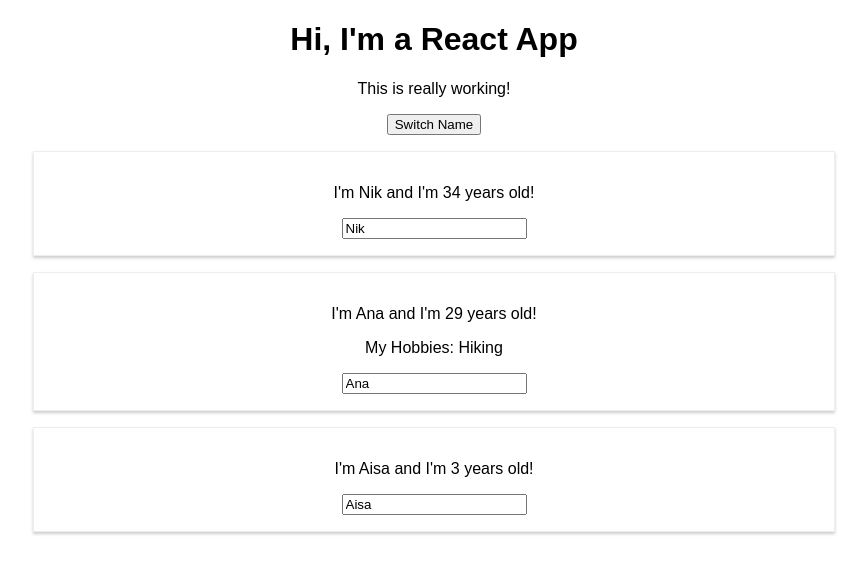
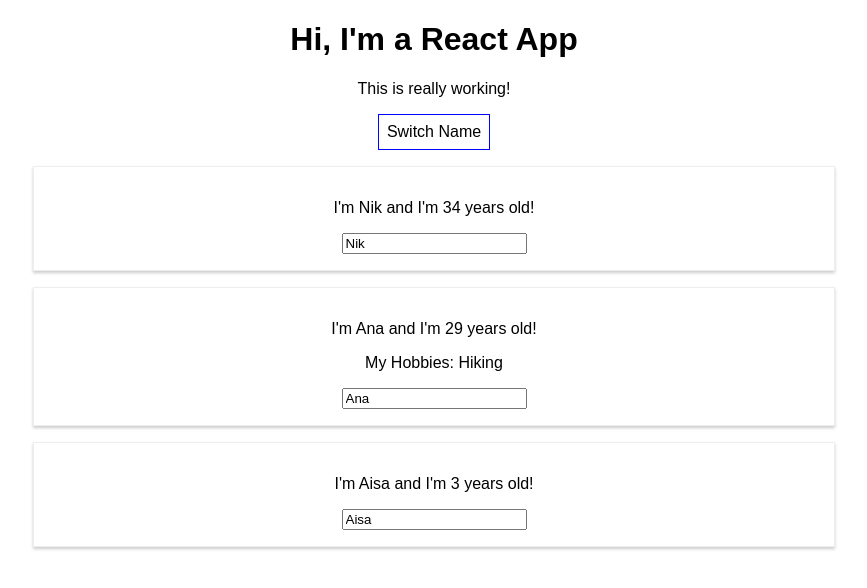
Before and after one commit to goragottsen/raymond, a React (Create React App) app: page / in a window 1280 px wide. Shown: the top 588 px of the page, without its empty margins (206-1073 px from the left). Built offline with nearby package versions, Linux system fonts and the light colour scheme.

Commit message:
Added some inline styling

```diff
--- a/src/App.js
+++ b/src/App.js
@@ -35,12 +35,23 @@
   }
 
   render() {
+    // Inline style - scoped to the component
+    const style = {
+      backgroundColor: 'white',
+      font: 'inherit',
+      border: '1px solid blue',
+      padding: '8px',
+      cursor: 'pointer'
+    }
+
     return (
       <div className="App">
         <h1>Hi, I'm a React App</h1>
         <p>This is really working!</p>
         {/* Don't use often to avoid frequent re-render. Use bind (below) instead! */}
-        <button onClick={() => this.switchNameHandler('Nikolai')}>Switch Name</button>
+        <button
+        style={style}
+        onClick={() => this.switchNameHandler('Nikolai')}>Switch Name</button>
         <Person
           name={this.state.persons[0].name}
           age={this.state.persons[0].age}
```
